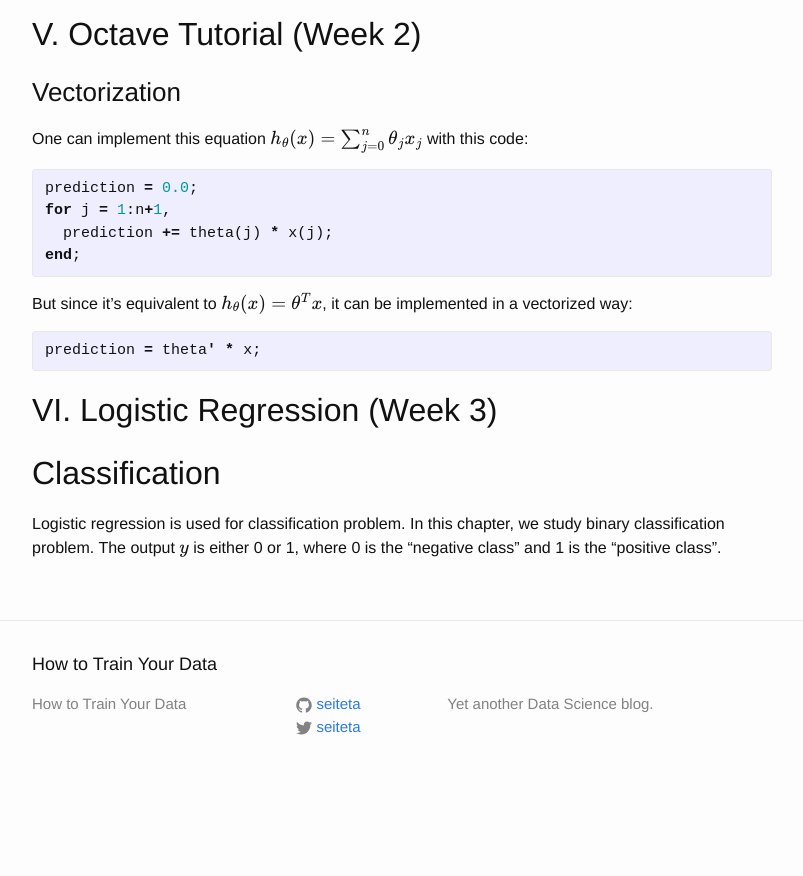
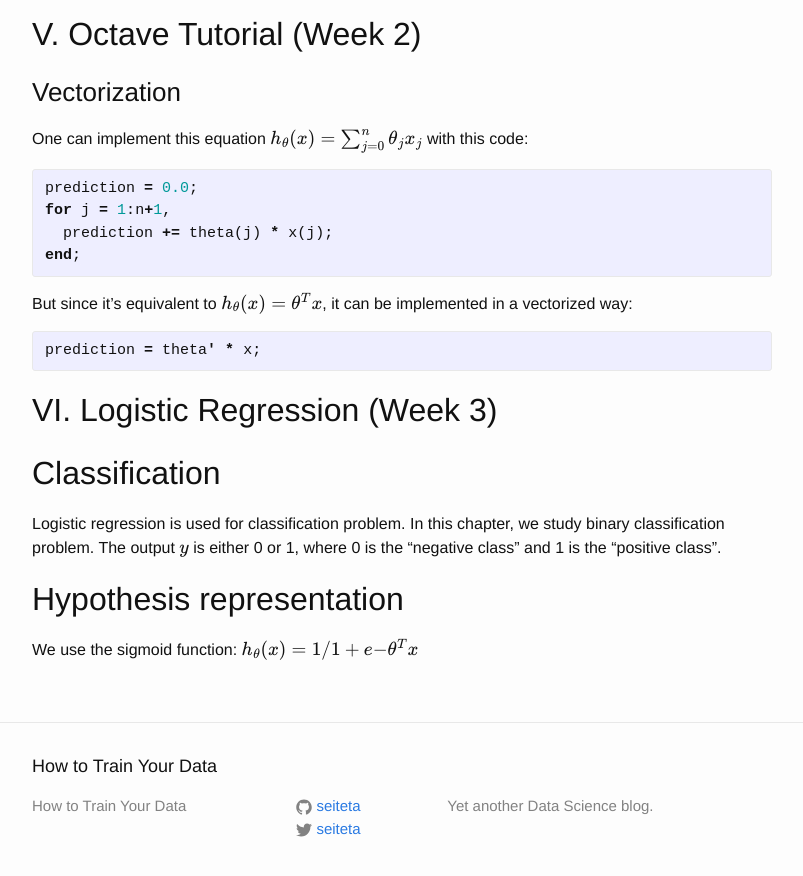
Before and after one commit to seiteta/seiteta.github.io_old, a Jekyll site: the page built from _posts/2014-12-04-machine-learning-notes.md, in a window 1280 px wide and 900 px high, scrolled down 3685 px. Shown: the top 876 px of the window, without its empty margins (238-1041 px from the left). Built offline with Jekyll 4.4.1, drawn with Linux system fonts in a browser that asks for light colours; formulas are drawn with MathJax 3; before the commit the page ends 4483 px from its top, so only the background shows below that.

Commit message:
Update 2014-12-04-machine-learning-notes.md

```diff
--- a/_posts/2014-12-04-machine-learning-notes.md
+++ b/_posts/2014-12-04-machine-learning-notes.md
@@ -143,3 +143,8 @@ prediction = theta' * x;
 ## Classification
 
 Logistic regression is used for classification problem. In this chapter, we study binary classification problem. The output $$y$$ is either 0 or 1, where 0 is the "negative class" and 1 is the "positive class".
+
+##Hypothesis representation
+
+We use the sigmoid function:
+$$ h_\theta (x) = 1/{1+e{-\theta^T x}}$$
```
